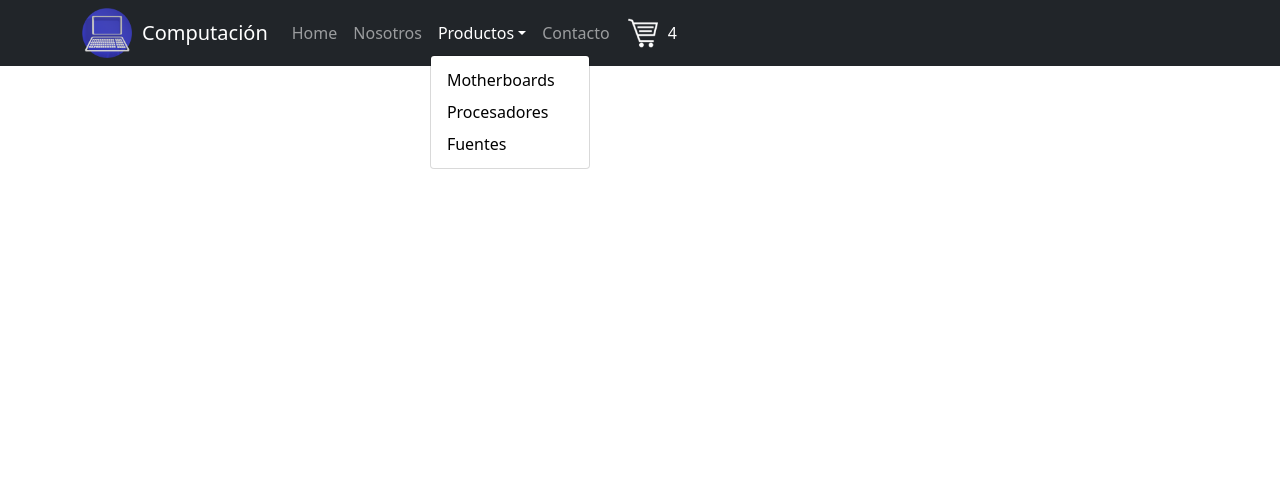
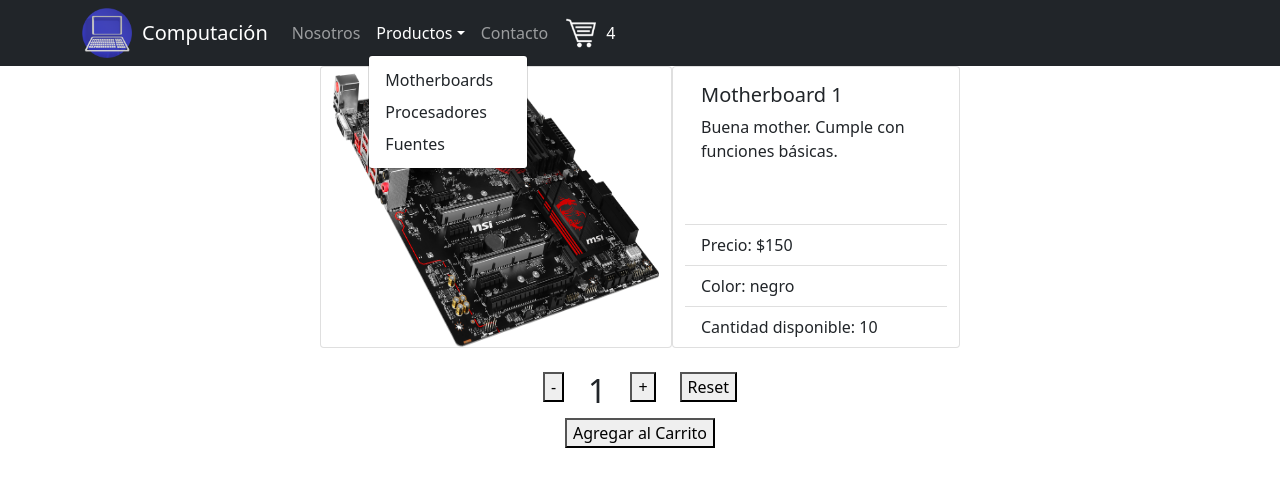
Before and after one commit to LucasERossini/clase-Rossini, a React (Create React App) app: page /item/1 in a window 1280 px wide. Both pictures are taken after a click on the button "Productos". Shown: the top 486 px of the page. Built offline with nearby package versions, Linux system fonts and the light colour scheme.

Commit message:
Sincronizar counter

```diff
--- a/public/productos.json
+++ b/public/productos.json
@@ -1,6 +1,6 @@
 [
     {
-        "id": "01",
+        "id": "1",
         "category": "motherboard",
         "title": "Motherboard 1",
         "description": "Buen mother",
@@ -11,7 +11,7 @@
         "color": "negro"
     },
     {
-        "id": "02",
+        "id": "2",
         "category": "motherboard",
         "title": "Motherboard 2",
         "description": "Gran mother",
@@ -22,7 +22,7 @@
         "color": "gris oscuro"
     },
     {
-        "id": "03",
+        "id": "3",
         "category": "procesador",
         "title": "Procesador 1",
         "description": "Buen procesador",
@@ -33,7 +33,7 @@
         "color": "azul"
     },
     {
-        "id": "04",
+        "id": "4",
         "category": "procesador",
         "title": "Procesador 2",
         "description": "Gran procesador",
@@ -44,7 +44,7 @@
         "color": "blanco"
     },
     {
-        "id": "05",
+        "id": "5",
         "category": "fuente",
         "title": "Fuente 1",
         "description": "Buen fuente",
@@ -55,7 +55,7 @@
         "color": "negro"
     },
     {
-        "id": "06",
+        "id": "6",
         "category": "fuente",
         "title": "Fuente 2",
         "description": "Gran fuente",
--- a/src/App.js
+++ b/src/App.js
@@ -5,7 +5,7 @@ import ItemListContainer from './components/containers/ItemListContainer';
 import NavBar from './components/NavBar';
 import ItemDetailContainer from './components/containers/ItemDetailContainer';
 
-function App() {
+export default function App() {
 
   return (
     <>
@@ -20,5 +20,3 @@ function App() {
     </>
   );
 }
-
-export default App;
--- a/src/components/Item.jsx
+++ b/src/components/Item.jsx
@@ -9,7 +9,8 @@ export default function Item({ producto }) {
             <Card style={{ width: "15rem" , marginRight: 18, marginBottom: 20}}>
                 <Card.Img variant="top" src={`/images/${category}.png `} alt={`Imagen de ${title}`} style={{height: 190}}/>
                 <Card.Body>
-                    <Card.Title>{title}: ${price}</Card.Title>
+                    <Card.Title>{title}</Card.Title>
+                    <Card.Title>${price}</Card.Title>
                     <Card.Text>
                         {description}
                     </Card.Text>
--- a/src/components/ItemCount.jsx
+++ b/src/components/ItemCount.jsx
@@ -1,10 +1,11 @@
-import React, { useState } from "react";
-import { Row, Col, Container } from "react-bootstrap";
+import { useState } from "react";
+import { Col, Container, Row } from "react-bootstrap";
 
-function ItemCount({ inicial, max, onAdd }) {
+function ItemCount({ inicial, max, onAdd}) {
     const [count, setCount] = useState(inicial);
+
     const sumar = () => {
-        count < max ? setCount(count + 1) : alert('No podés agregar más productos, porque la cantidad es mayot al stock disponible');
+        count < max ? setCount(count + 1) : alert('No podés agregar más productos, porque la cantidad es mayor al stock disponible');
     };
     const restar = () => {
         count > inicial ? setCount(count - 1) : alert('No podés sacar más productos');
@@ -12,6 +13,7 @@ function ItemCount({ inicial, max, onAdd }) {
     const reset = () => {
         setCount(inicial);
     };
+
     return (
         <Container>
             <Row className="justify-content-md-center">
@@ -30,7 +32,7 @@ function ItemCount({ inicial, max, onAdd }) {
             </Row>
             <Row className="justify-content-md-center">
                 <Col md="auto">
-                    <button onClick={() => {onAdd(count); reset()}}>Agregar al Carrito</button>
+                    <button onClick={() => onAdd(count)}>Agregar al Carrito</button>
                 </Col>
             </Row>
         </Container>
--- a/src/components/ItemDetail.jsx
+++ b/src/components/ItemDetail.jsx
@@ -1,13 +1,19 @@
-import React from 'react'
-import {Container, Row, Card, ListGroup, Col} from 'react-bootstrap';
+import { useState } from 'react';
+import { Card, Col, Container, ListGroup, Row } from 'react-bootstrap';
 import ItemCount from './ItemCount';
 
 export default function ItemDetail({productos}) {
+    const [cant, setCant] = useState(0);
+    console.log(cant)
+
     const onAdd = (count) => {
+        setCant(count);
+        console.log(count);
         alert(`Agregaste ${count} producto/s al carrito`);
     };
 
     const { category, title, detail, price , color , stock} = productos;
+
     return (
         <>
             <Container>
@@ -15,8 +21,6 @@ export default function ItemDetail({productos}) {
                     <Card style={{ width: "22rem" }}>
                         <Card.Img variant="top" src={`/images/${category}.png `} alt={`Imagen de ${title}`} style={{height: 280}}/>
                     </Card>
-
-
                     <Card style={{ width: '18rem' }}>
                         <Card.Body>
                             <Card.Title>{title}</Card.Title>
@@ -34,7 +38,7 @@ export default function ItemDetail({productos}) {
                 <br />
                 <Row className="justify-content-md-center">
                     <Col md="auto">
-                        <ItemCount inicial={1} max={10} onAdd={onAdd} />
+                        {cant ? <>Finalizar Compra</> : <ItemCount inicial={1} max={stock} onAdd={onAdd}/>}
                     </Col>
                 </Row>
             </Container>
--- a/src/components/NavBar.jsx
+++ b/src/components/NavBar.jsx
@@ -10,23 +10,15 @@ function NavBar() {
         <Link to="/">
           <img src="/images/computadora.png" style={{height: 50, marginRight: 10}} alt="Logo de Computación"/>
         </Link>
-
         <Navbar.Brand>
           <Link to="/" style={{textDecoration: "none", color: "white"}}>Computación</Link>
         </Navbar.Brand>
         <Nav className="me-auto">
-          <Nav.Link href="#home">Home</Nav.Link>
           <Nav.Link href="#nosotros">Nosotros</Nav.Link>
           <NavDropdown title="Productos" id="basic-nav-dropdown" >
-            <NavDropdown.Item>
-              <Link to={"/category/motherboard"} style={{textDecoration: "none", color: "black"}}> Motherboards </Link>
-            </NavDropdown.Item>
-            <NavDropdown.Item>
-              <Link to={"/category/cpu"} style={{textDecoration: "none", color: "black"}}> Procesadores </Link>
-            </NavDropdown.Item>
-            <NavDropdown.Item>
-              <Link to={"/category/fuente"} style={{textDecoration: "none", color: "black"}}> Fuentes </Link>
-            </NavDropdown.Item>
+            <NavDropdown.Item as={Link} to="/category/motherboard"> Motherboards </NavDropdown.Item>
+            <NavDropdown.Item as={Link} to="/category/cpu"> Procesadores </NavDropdown.Item>
+            <NavDropdown.Item as={Link} to="/category/fuente"> Fuentes </NavDropdown.Item>
           </NavDropdown>
           <Nav.Link href="#contacto">Contacto</Nav.Link>
           <CartWidget cantidad={4}/>
--- a/src/components/containers/ItemDetailContainer.jsx
+++ b/src/components/containers/ItemDetailContainer.jsx
@@ -1,7 +1,7 @@
-import React, { useState , useEffect } from 'react'
-import { Row, Col, Container } from "react-bootstrap";
+import { useEffect, useState } from 'react';
+import { Col, Container, Row } from "react-bootstrap";
+import { useParams } from 'react-router-dom';
 import ItemDetail from '../ItemDetail';
-import {useParams} from 'react-router-dom';
 
 export default function ItemDetailContainer() {
     const [productos, setProductos] = useState(false);
```
